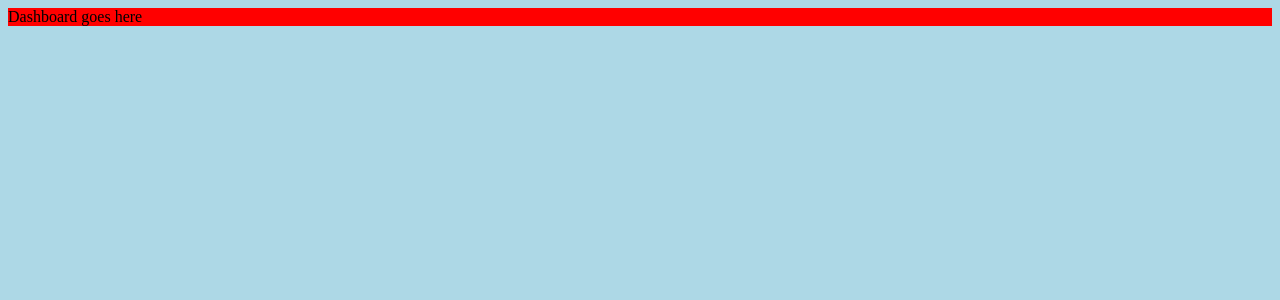
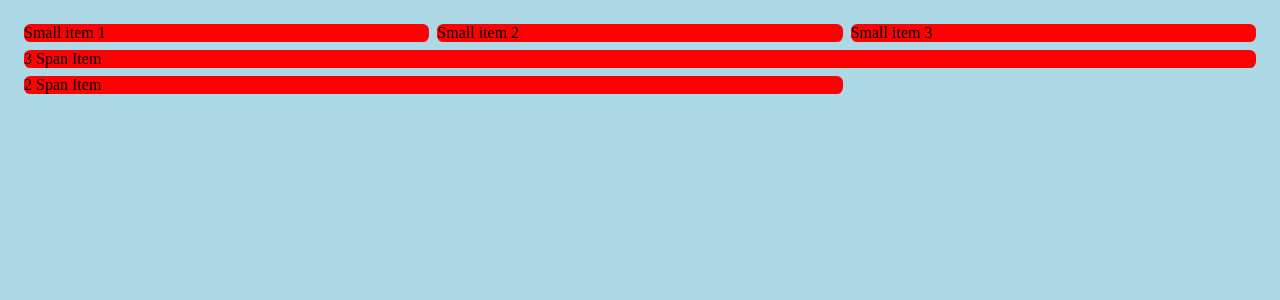
Before and after one commit to dizzzy7/vue-dashboard, a Vue app: page / in a window 1280 px wide. Shown: the top 300 px of the page. Built offline with nearby package versions, Linux system fonts and the light colour scheme.

Commit message:
feat: layout iteration on dashboard

```diff
--- a/src/components/Dashboard.vue
+++ b/src/components/Dashboard.vue
@@ -1,20 +1,53 @@
 <!-- eslint-disable vue/multi-word-component-names -->
+<script setup lang="ts"></script>
+
 <template>
-  <div class="dashboard">Dashboard goes here</div>
+  <div class="dashboard">
+    <div class="dashboard__item--span-one">Small item 1</div>
+    <div class="dashboard__item--span-one">Small item 2</div>
+    <div class="dashboard__item--span-one">Small item 3</div>
+    <div class="dashboard__item--span-three">3 Span Item</div>
+    <div class="dashboard__item--span-two">2 Span Item</div>
+  </div>
 </template>
-
-<script lang="ts"></script>
 
 <style scoped lang="scss">
 .dashboard {
   background: lightblue;
+  display: grid;
+  grid-template-columns: 1fr 1fr 1fr;
+  padding: 1em;
+  gap: 0.5em;
+
+  > * {
+    background-color: red;
+    border-radius: 0.4em;
+  }
 
   @media screen and (max-width: $xl-screen) {
-    background: red;
   }
 
   @media screen and (max-width: $lg-screen) {
-    background: lightpink;
+  }
+
+  @media screen and (max-width: $md-screen) {
+    grid-template-columns: 1fr 1fr;
+  }
+
+  &__item {
+    @at-root [class*='#{&}'] {
+      background-color: green !important;
+    }
+
+    &--span-one {
+      grid-column-start: span 1;
+    }
+    &--span-two {
+      grid-column-start: span 2;
+    }
+    &--span-three {
+      grid-column-start: span 3;
+    }
   }
 }
 </style>
```
